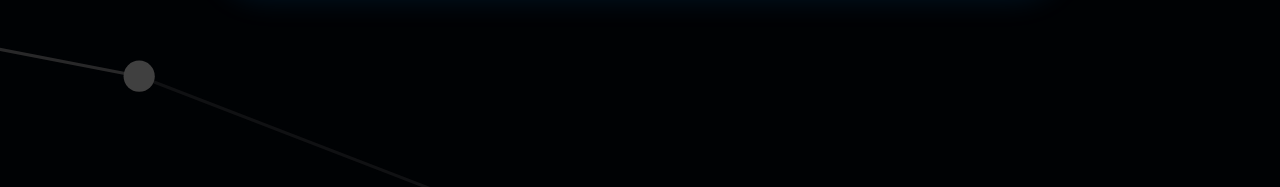
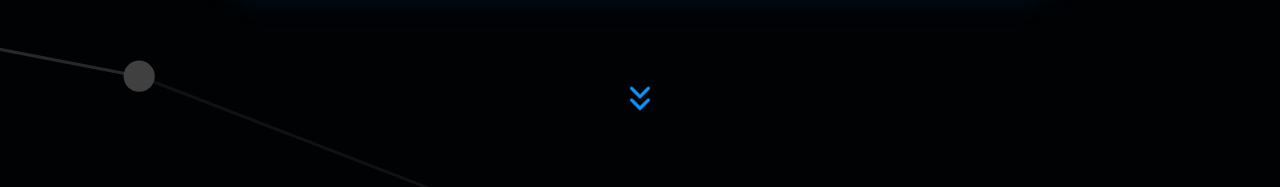
Before and after one commit to Yhorx/portfolio, a Next.js app: page / in a window 1280 px wide. Shown: the part 613-800 px from the top of the page. Built offline with nearby package versions, Linux system fonts and the light colour scheme.

Commit message:
feat:add-bounce-animation

```diff
--- a/components/portfolio/contact.tsx
+++ b/components/portfolio/contact.tsx
@@ -10,7 +10,7 @@ export function Contact() {
   const { t } = useLanguage();
   const [isSubmitting, setIsSubmitting] = useState(false);
 
-  const handleSubmit = async (e: React.FormEvent<HTMLFormElement>) => {
+  const handleSubmit = async (e: React.SubmitEvent<HTMLFormElement>) => {
     e.preventDefault();
     setIsSubmitting(true);
 
--- a/components/portfolio/hero.tsx
+++ b/components/portfolio/hero.tsx
@@ -1,6 +1,6 @@
 "use client";
 
-import { Github, Linkedin } from "lucide-react";
+import { ChevronsDown, Github, Linkedin } from "lucide-react";
 import Link from "next/link";
 import { useLanguage } from "@/components/language-provider";
 
@@ -26,7 +26,7 @@ export function Hero() {
     <div className="flex flex-col">
 
       {/* Name Section - Full Screen */}
-      <section className="min-h-screen flex select-none items-center justify-center px-6">
+      <section className="min-h-screen relative flex select-none items-center justify-center px-6">
         <div className="liquid-glass p-12 md:p-24 rounded-[3rem] text-center shadow-2xl flex flex-col items-center">
           <h1
             className="text-6xl md:text-8xl lg:text-9xl font-black text-foreground tracking-tighter mb-8"
@@ -57,6 +57,17 @@ export function Hero() {
             ))}
           </div>
         </div>
+
+        {/* Scroll Indicator */}
+        <div className="absolute bottom-12 flex flex-col items-center gap-2 delayed-fade-in">
+          <Link
+            href="#about"
+            className="text-primary hover:text-primary/80 transition-colors p-2 animate-bounce"
+            aria-label="Scroll down"
+          >
+            <ChevronsDown className="h-10 w-10 pointer-events-none" />
+          </Link>
+        </div>
       </section>
     </div>
   );
```
